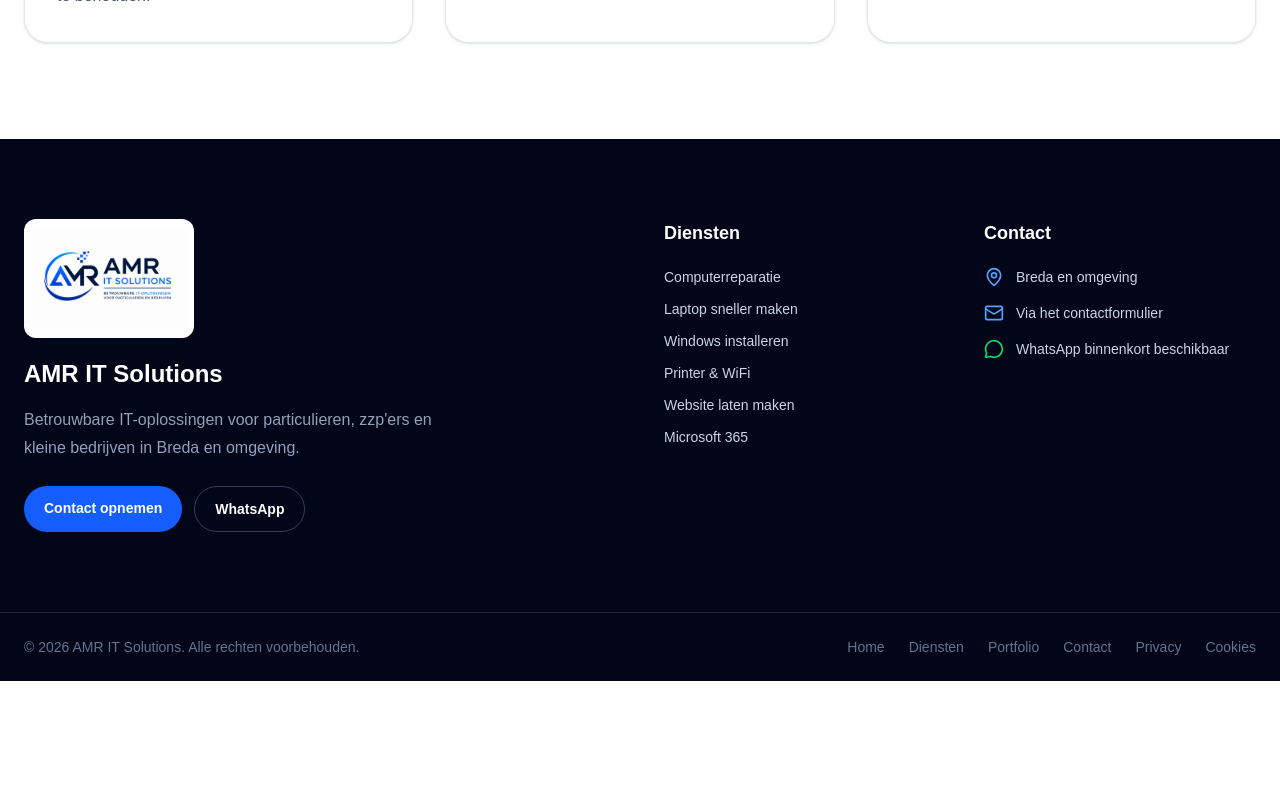
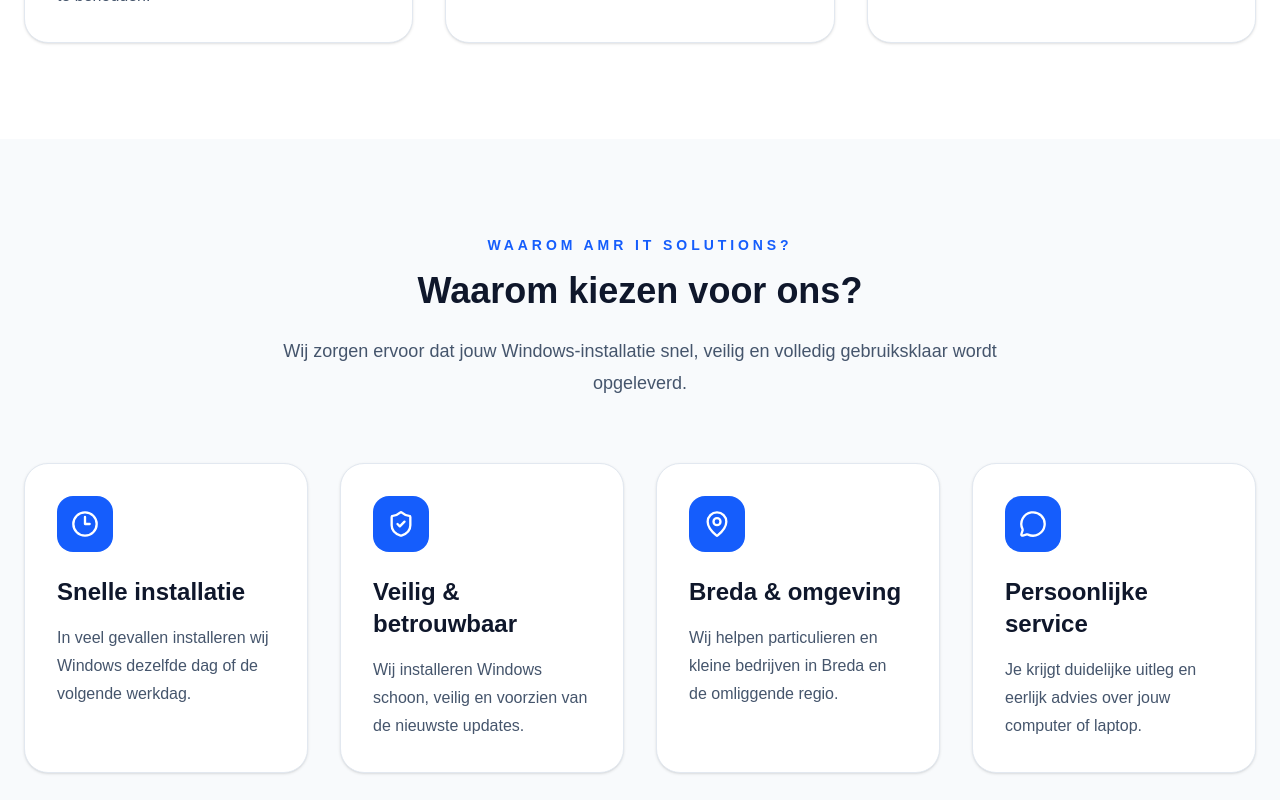
Before and after one commit to amritsolutions/amr-it-solutions, a Next.js app: page /windows-installeren in a window 1280 px wide. Shown: the part 1640-2440 px from the top of the page. Before the commit the page ends 2321 px from the top, so only its background shows below. Built offline with nearby package versions, Linux system fonts and the light colour scheme.

Commit message:
windows installeren

```diff
--- a/app/windows-installeren/page.tsx
+++ b/app/windows-installeren/page.tsx
@@ -1,6 +1,7 @@
 import type { Metadata } from "next";
 import WindowsHero from "@/components/WindowsHero";
 import WindowsServices from "@/components/WindowsServices";
+import WindowsWhy from "@/components/WindowsWhy";
 
 export const metadata: Metadata = {
   title:
@@ -37,6 +38,7 @@ export default function WindowsInstallerenPage() {
     <main className="min-h-screen bg-white">
       <WindowsHero />
       <WindowsServices />
+       <WindowsWhy />
     </main>
   );
 }
--- /dev/null
+++ b/components/WindowsWhy.tsx
@@ -0,0 +1,79 @@
+import {
+  Clock3,
+  ShieldCheck,
+  MapPin,
+  MessageCircle,
+} from "lucide-react";
+
+const reasons = [
+  {
+    icon: Clock3,
+    title: "Snelle installatie",
+    text: "In veel gevallen installeren wij Windows dezelfde dag of de volgende werkdag.",
+  },
+  {
+    icon: ShieldCheck,
+    title: "Veilig & betrouwbaar",
+    text: "Wij installeren Windows schoon, veilig en voorzien van de nieuwste updates.",
+  },
+  {
+    icon: MapPin,
+    title: "Breda & omgeving",
+    text: "Wij helpen particulieren en kleine bedrijven in Breda en de omliggende regio.",
+  },
+  {
+    icon: MessageCircle,
+    title: "Persoonlijke service",
+    text: "Je krijgt duidelijke uitleg en eerlijk advies over jouw computer of laptop.",
+  },
+];
+
+export default function WindowsWhy() {
+  return (
+    <section className="bg-slate-50 py-24">
+      <div className="mx-auto max-w-7xl px-6">
+
+        <div className="text-center">
+          <p className="text-sm font-bold uppercase tracking-[0.28em] text-blue-600">
+            Waarom AMR IT Solutions?
+          </p>
+
+          <h2 className="mt-4 text-4xl font-extrabold text-slate-900">
+            Waarom kiezen voor ons?
+          </h2>
+
+          <p className="mx-auto mt-6 max-w-3xl text-lg leading-8 text-slate-600">
+            Wij zorgen ervoor dat jouw Windows-installatie snel, veilig en
+            volledig gebruiksklaar wordt opgeleverd.
+          </p>
+        </div>
+
+        <div className="mt-16 grid gap-8 md:grid-cols-2 lg:grid-cols-4">
+          {reasons.map((reason) => {
+            const Icon = reason.icon;
+
+            return (
+              <div
+                key={reason.title}
+                className="rounded-3xl border border-slate-200 bg-white p-8 shadow-sm transition-all duration-300 hover:-translate-y-2 hover:shadow-xl"
+              >
+                <div className="flex h-14 w-14 items-center justify-center rounded-2xl bg-blue-600 text-white">
+                  <Icon className="h-7 w-7" />
+                </div>
+
+                <h3 className="mt-6 text-2xl font-bold text-slate-900">
+                  {reason.title}
+                </h3>
+
+                <p className="mt-4 leading-7 text-slate-600">
+                  {reason.text}
+                </p>
+              </div>
+            );
+          })}
+        </div>
+
+      </div>
+    </section>
+  );
+}
```
